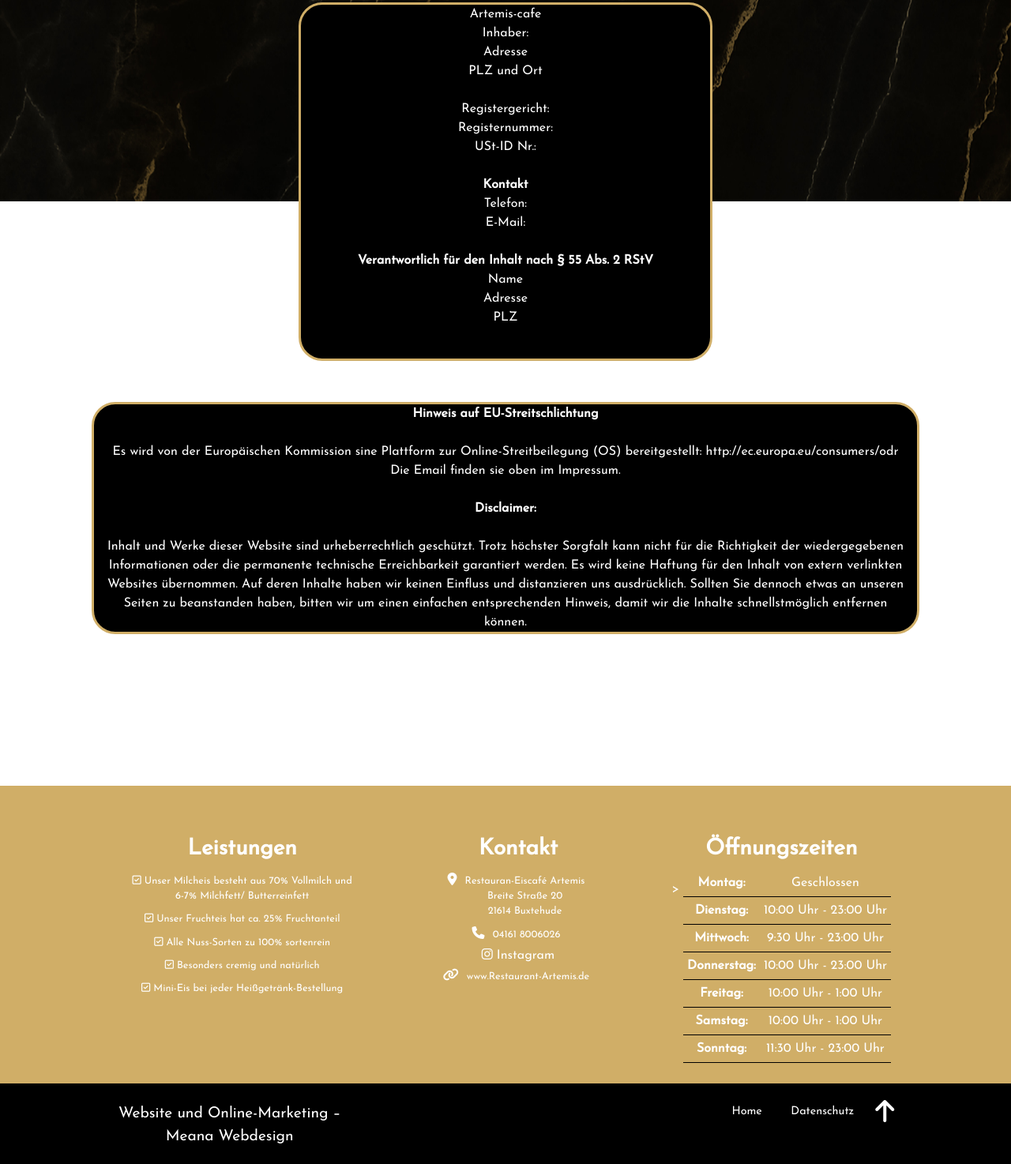
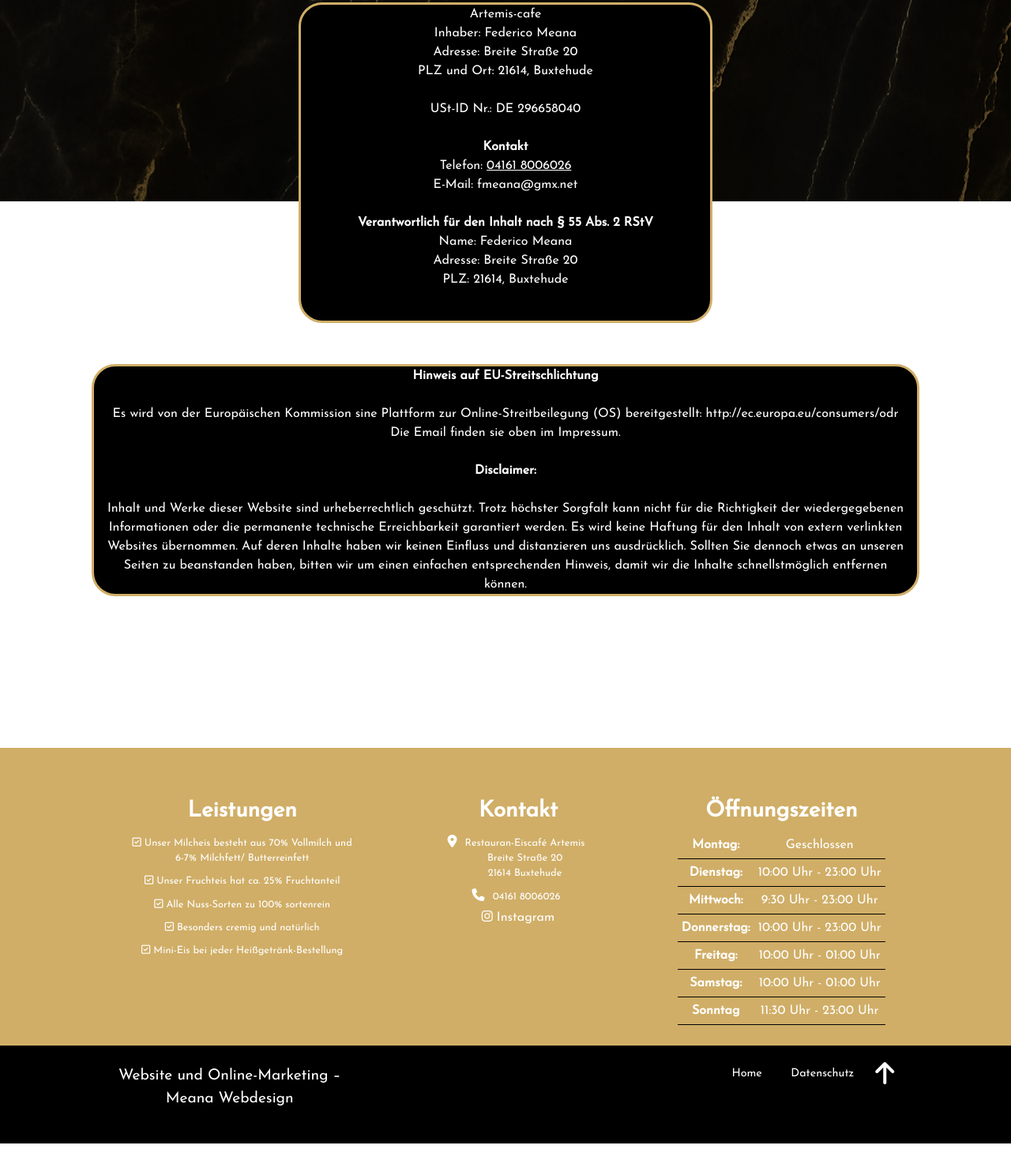
Before and after one commit to TheMeano/Artemis, a plain HTML site: page impressum.html in a window 1280 px wide. Shown: the part 545-2019 px from the top of the page at 79% size. After the commit the page ends 1993 px from the top, so only its background shows below. Drawn offline with nearby package versions, Linux system fonts and the light colour scheme.

Commit message:
Final strato post

```diff
--- a/css/styles.css
+++ b/css/styles.css
@@ -537,6 +537,9 @@ th, td {
     #row-fixed a{
         font-size: 0.9rem;
     }
+    .back-to-top {
+        margin-bottom: 40px;
+      }
 }
 
 @media (max-width: 1000px) and (min-width : 750px) {
--- a/impressum.html
+++ b/impressum.html
@@ -70,23 +70,21 @@
         <div style="margin: auto; margin-top: 10%" class="col-lg-6 card">
          <p>
           Artemis-cafe <br>
-          Inhaber:  <br>
-          Adresse<br>
-          PLZ und Ort<br>
+          Inhaber:  Federico Meana<br>
+          Adresse: Breite Straße 20<br>
+          PLZ und Ort: 21614, Buxtehude<br>
           <br>
-          Registergericht: <br>
-          Registernummer: <br>
-          USt-ID Nr.: <br>
+          USt-ID Nr.: DE 296658040<br>
           <br>
           <strong>Kontakt</strong>
           <br>
-          Telefon: <br>
-          E-Mail: <br>
+          Telefon: <a href="tel:04161 8006026"> 04161 8006026 </a><br>
+          E-Mail: fmeana@gmx.net<br>
           <br>
           <strong>Verantwortlich für den Inhalt nach § 55 Abs. 2 RStV</strong><br>
-          Name<br>
-          Adresse<br>
-          PLZ<br>
+          Name: Federico Meana <br>
+          Adresse: Breite Straße 20<br>
+          PLZ: 21614, Buxtehude<br>
           <br>
           </p>
 
@@ -149,7 +147,7 @@
     <div class="col-lg-4">
       <ul style="list-style-type: none;">
       <h3><strong>Leistungen</strong></h3>
-
+      <script src="https://cdn.jsdelivr.net/npm/cookieconsent@3/build/cookieconsent.min.js"></script>
         <li style="display: inline-block;"><i class="fa-regular fa-square-check"></i> Unser Milcheis besteht aus 70% Vollmilch und 6-7% Milchfett/ Butterreinfett</li>
         <li style="display: inline-block;"><i class="fa-regular fa-square-check"></i> Unser Fruchteis hat ca. 25% Fruchtanteil</li>
         <li style="display: inline-block;"><i class="fa-regular fa-square-check"></i> Alle Nuss-Sorten zu 100% sortenrein</li>
@@ -166,8 +164,7 @@
 
         <i class="fa-sharp fa-solid fa-location-dot"></i> <li> Restauran-Eiscafé Artemis <br> Breite Straße 20<br> 21614 Buxtehude</li> <br>
         <i class="fa-solid fa-phone"></i> <li><a href="tel:04161 8006026"> 04161 8006026 </a></li>  <br>
-          <i class="fa-brands fa-instagram"></i><a href="https://www.instagram.com/artemis_cafe_restaurant/" target="_blank"> Instagram</a></li><br>
-          <i class="fa-solid fa-link"></i> <li><a href="index.html">www.Restaurant-Artemis.de</a></li>
+        <i class="fa-brands fa-instagram"></i><a href="https://www.instagram.com/artemis_cafe_restaurant/" target="_blank"> Instagram</a></li> <br>
         </ul>
 
     </p>
@@ -187,7 +184,7 @@
         </tr>
         <tr>
           <th>Mittwoch:</th>
-            <td>9:30 Uhr - 23:00 Uhr</td>>
+          <td>9:30 Uhr - 23:00 Uhr</td>
         </tr>
         <tr>
           <th>Donnerstag:</th>
@@ -195,17 +192,18 @@
         </tr>
         <tr>
           <th>Freitag:</th>
-            <td>10:00 Uhr - 1:00 Uhr</td>
+          <td>10:00 Uhr - 01:00 Uhr</td>
         </tr>
         <tr>
           <th>Samstag:</th>
-            <td>10:00 Uhr - 1:00 Uhr</td>
+          <td>10:00 Uhr - 01:00 Uhr</td>
         </tr>
         <tr>
-            <th>Sonntag:</th>
+          <th>Sonntag</th>
           <td>11:30 Uhr - 23:00 Uhr</td>
         </tr>
       </table>
+
     </div>
 
   </div>
@@ -225,7 +223,7 @@
 
 
       <div class="col-lg-1 col-6">
-        Datenschutz
+        <a href="Datenschutz.html">Datenschutz</a>
       </div>
 
       <div class="col-lg-1">
```
Also changed, not shown: Datenschutz.html (+39 -1 lines), index.html (+1 -1 lines), images/Webhosting Image.png (added). Lines whose indentation alone changed are shown as unchanged.
